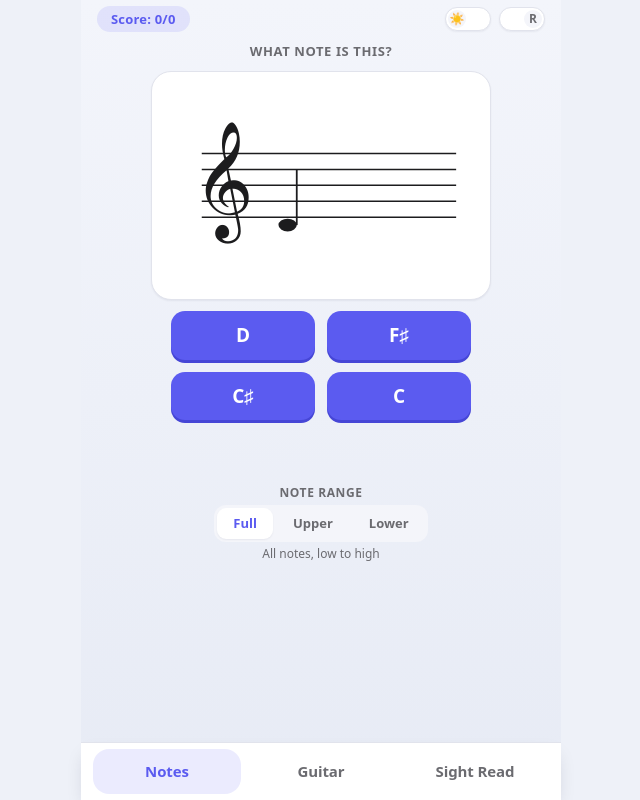
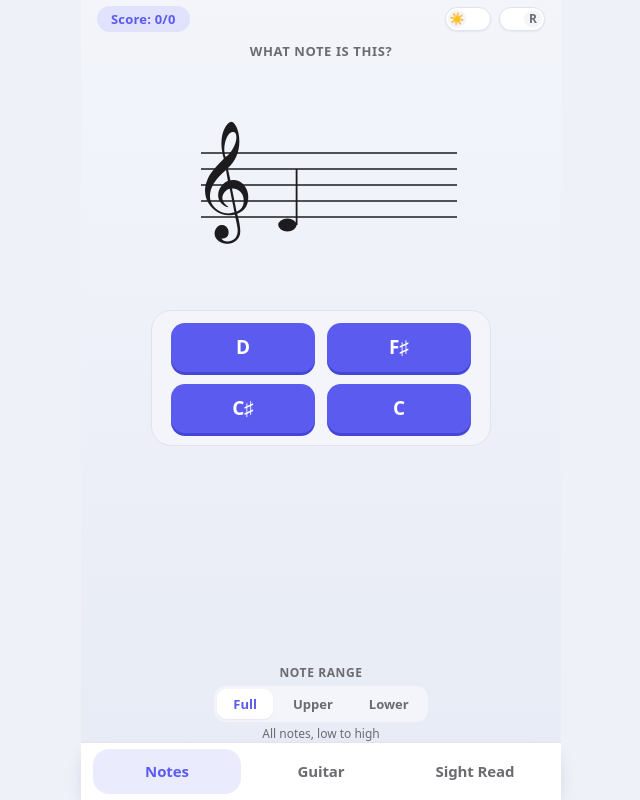
Before and after one commit to ollisala/notes, a React (Vite) app: page / in a window 1280 px wide. Shown: the whole page, without its empty margins (319-959 px from the left). Built offline with nearby package versions, Linux system fonts and the light colour scheme.

Commit message:
ui fixes

```diff
--- a/src/App.css
+++ b/src/App.css
@@ -176,6 +176,17 @@
   padding: 10px 10px;
 }
 
+/* The prompt - what you're reading, not what you tap - stays plain so it visually reads as
+   display-only; only the interactive answer area (fretboard/buttons) looks like a pressable
+   card. */
+.quiz-staff .stage,
+.stage-prompt,
+.target-note {
+  background: none;
+  border: none;
+  box-shadow: none;
+}
+
 .quiz-sightread {
   gap: 11px;
 }
@@ -280,7 +291,9 @@
   display: flex;
   flex-direction: column;
   align-items: center;
-  gap: 2px;
+  justify-content: center;
+  gap: 8px;
+  min-height: 150px;
 }
 
 .target-note-label {
@@ -292,13 +305,24 @@
 }
 
 .target-note-value {
-  font-size: 48px;
+  font-size: 88px;
   font-weight: 800;
   line-height: 1;
   background: linear-gradient(135deg, var(--accent) 0%, var(--accent-dark) 100%);
   background-clip: text;
   -webkit-background-clip: text;
   color: transparent;
+}
+
+.answer-tile {
+  width: 100%;
+  max-width: 340px;
+  background: var(--surface-sunken);
+  border-radius: 20px;
+  border: 1px solid var(--border);
+  padding: 12px;
+  display: flex;
+  justify-content: center;
 }
 
 .answer-grid {
@@ -439,9 +463,15 @@
   .quiz-guitar {
     grid-template-columns: auto 1fr;
     grid-template-areas:
+      'stage label'
       'stage target'
       'stage feedback'
       'stage next';
+  }
+
+  .quiz-guitar .target-note-label {
+    grid-area: label;
+    justify-self: start;
   }
 
   .quiz-sightread {
@@ -505,7 +535,14 @@
   .target-note {
     grid-area: target;
     align-items: flex-start;
+    justify-content: flex-start;
     gap: 0;
+    min-height: 0;
+    max-width: none;
+    padding: 0;
+    background: none;
+    border: none;
+    box-shadow: none;
   }
 
   .target-note-value {
@@ -533,9 +570,14 @@
     padding: 6px 8px;
   }
 
-  .answer-grid {
+  .answer-tile {
     grid-area: grid;
     max-width: 240px;
+    padding: 8px;
+  }
+
+  .answer-grid {
+    max-width: 100%;
     gap: 6px;
   }
 
--- a/src/App.tsx
+++ b/src/App.tsx
@@ -4,8 +4,10 @@ import { GuitarQuiz } from './components/GuitarQuiz';
 import { SightReadQuiz } from './components/SightReadQuiz';
 import { ThemeToggle } from './components/ThemeToggle';
 import { HandednessToggle } from './components/HandednessToggle';
+import { RangeSelector } from './components/RangeSelector';
 import { useTheme } from './useTheme';
 import { useHandedness } from './useHandedness';
+import { loadStaffRange, saveStaffRange, type StaffRange } from './models/staffRange';
 import './App.css';
 
 type Tab = 'staff' | 'guitar' | 'sightread';
@@ -15,13 +17,28 @@ export interface Score {
   total: number;
 }
 
+const STAFF_RANGE_KEY = 'note-trainer-staff-range';
+const SIGHTREAD_RANGE_KEY = 'note-trainer-sightread-range';
+
 function App() {
   const [tab, setTab] = useState<Tab>('staff');
   const [theme, toggleTheme] = useTheme();
   const [handedness, toggleHandedness] = useHandedness();
   const [score, setScore] = useState<Score>({ correct: 0, total: 0 });
+  const [staffRange, setStaffRange] = useState<StaffRange>(() => loadStaffRange(STAFF_RANGE_KEY));
+  const [sightReadRange, setSightReadRange] = useState<StaffRange>(() => loadStaffRange(SIGHTREAD_RANGE_KEY));
   // Right-handed (the default) is the standard nut-on-left layout; left-handed mirrors it.
   const mirrored = handedness === 'left';
+
+  function changeStaffRange(next: StaffRange) {
+    setStaffRange(next);
+    saveStaffRange(STAFF_RANGE_KEY, next);
+  }
+
+  function changeSightReadRange(next: StaffRange) {
+    setSightReadRange(next);
+    saveStaffRange(SIGHTREAD_RANGE_KEY, next);
+  }
 
   return (
     <div className="app">
@@ -37,13 +54,22 @@ function App() {
 
       <main className="app-main">
         {tab === 'staff' ? (
-          <StaffQuiz onScoreChange={setScore} />
+          <StaffQuiz range={staffRange} onScoreChange={setScore} />
         ) : tab === 'guitar' ? (
           <GuitarQuiz mirrored={mirrored} onScoreChange={setScore} />
         ) : (
-          <SightReadQuiz mirrored={mirrored} onScoreChange={setScore} />
+          <SightReadQuiz range={sightReadRange} mirrored={mirrored} onScoreChange={setScore} />
         )}
       </main>
+
+      {tab !== 'guitar' && (
+        <div className="range-bar">
+          <RangeSelector
+            range={tab === 'staff' ? staffRange : sightReadRange}
+            onChange={tab === 'staff' ? changeStaffRange : changeSightReadRange}
+          />
+        </div>
+      )}
 
       <nav className="tab-bar">
         <button className={tab === 'staff' ? 'tab-button tab-button-active' : 'tab-button'} onClick={() => setTab('staff')}>
--- a/src/components/GuitarQuiz.tsx
+++ b/src/components/GuitarQuiz.tsx
@@ -22,8 +22,9 @@ export function GuitarQuiz({ mirrored, onScoreChange }: GuitarQuizProps) {
 
   return (
     <div className="quiz quiz-guitar">
-      <div className="target-note">
-        <p className="target-note-label">Find this note</p>
+      <p className="target-note-label">Find this note</p>
+
+      <div className="stage target-note">
         <p className="target-note-value">{pitchName(q.target)}</p>
       </div>
 
--- a/src/components/SightReadQuiz.tsx
+++ b/src/components/SightReadQuiz.tsx
@@ -1,16 +1,14 @@
-import { useEffect, useState } from 'react';
+import { useEffect } from 'react';
 import { StaffView } from './StaffView';
 import { FretboardView } from './FretboardView';
 import { FretboardFeedback } from './FretboardFeedback';
-import { RangeSelector } from './RangeSelector';
 import { useFretboardQuiz } from '../hooks/useFretboardQuiz';
 import { exactPitchMatch, positionsForExactPitch } from '../models/fretboard';
 import { allStaffPrompts, absolutePitchFor, promptKey, type StaffPrompt } from '../models/staffNote';
-import { filterByStaffRange, loadStaffRange, saveStaffRange, type StaffRange } from '../models/staffRange';
+import { filterByStaffRange, type StaffRange } from '../models/staffRange';
 import type { Score } from '../App';
 
 const WEIGHTS_KEY = 'note-trainer-weights-sightread';
-const RANGE_KEY = 'note-trainer-sightread-range';
 
 // Open position (frets 0-5) only spans about two octaves on the neck, so most of the staff's
 // full range can't actually be played there in its exact octave. Only quiz on staff notes
@@ -23,26 +21,18 @@ function matchFor(prompt: StaffPrompt) {
 }
 
 interface SightReadQuizProps {
+  range: StaffRange;
   mirrored: boolean;
   onScoreChange: (score: Score) => void;
 }
 
 /** Shows a note on the staff; the answer is tapping where it's played on the fretboard. */
-export function SightReadQuiz({ mirrored, onScoreChange }: SightReadQuizProps) {
-  const [range, setRange] = useState<StaffRange>(() => loadStaffRange(RANGE_KEY));
-
-  function changeRange(next: StaffRange) {
-    setRange(next);
-    saveStaffRange(RANGE_KEY, next);
-  }
-
+export function SightReadQuiz({ range, mirrored, onScoreChange }: SightReadQuizProps) {
   return (
     <div className="quiz quiz-sightread">
       {/* Remounts the round whenever the range changes, so the current note always comes
           from the newly selected pool and the session score resets for the new mode. */}
       <SightReadRound key={range} range={range} mirrored={mirrored} onScoreChange={onScoreChange} />
-
-      <RangeSelector range={range} onChange={changeRange} />
     </div>
   );
 }
--- a/src/components/StaffQuiz.tsx
+++ b/src/components/StaffQuiz.tsx
@@ -1,34 +1,24 @@
 import { useEffect, useMemo, useState } from 'react';
 import { StaffView } from './StaffView';
-import { RangeSelector } from './RangeSelector';
 import { allStaffPrompts, noteNameFor, pickAnswerOptions, promptKey, type StaffPrompt } from '../models/staffNote';
 import { loadWeights, pickWeighted, recordResult, type Weights } from '../models/spacedPractice';
-import { filterByStaffRange, loadStaffRange, saveStaffRange, type StaffRange } from '../models/staffRange';
+import { filterByStaffRange, type StaffRange } from '../models/staffRange';
 import type { Score } from '../App';
 
 const WEIGHTS_KEY = 'note-trainer-weights-staff';
-const RANGE_KEY = 'note-trainer-staff-range';
 const ALL_PROMPTS = allStaffPrompts();
 
 interface StaffQuizProps {
+  range: StaffRange;
   onScoreChange: (score: Score) => void;
 }
 
-export function StaffQuiz({ onScoreChange }: StaffQuizProps) {
-  const [range, setRange] = useState<StaffRange>(() => loadStaffRange(RANGE_KEY));
-
-  function changeRange(next: StaffRange) {
-    setRange(next);
-    saveStaffRange(RANGE_KEY, next);
-  }
-
+export function StaffQuiz({ range, onScoreChange }: StaffQuizProps) {
   return (
     <div className="quiz quiz-staff">
       {/* Remounts the round whenever the range changes, so the current note always comes
           from the newly selected pool and the session score resets for the new mode. */}
       <StaffRound key={range} range={range} onScoreChange={onScoreChange} />
-
-      <RangeSelector range={range} onChange={changeRange} />
     </div>
   );
 }
@@ -90,12 +80,14 @@ function StaffRound({ range, onScoreChange }: { range: StaffRange; onScoreChange
         </div>
       )}
 
+      <div className="answer-tile">
         <div className="answer-grid">
           {options.map((name) => (
             <button key={name} className={buttonClass(name)} disabled={hasAnswered} onClick={() => selectOption(name)}>
               {name}
             </button>
           ))}
+        </div>
       </div>
 
       <button className="next-button" style={{ visibility: hasAnswered ? 'visible' : 'hidden' }} onClick={next}>
```
Lines whose indentation alone changed are shown as unchanged.
